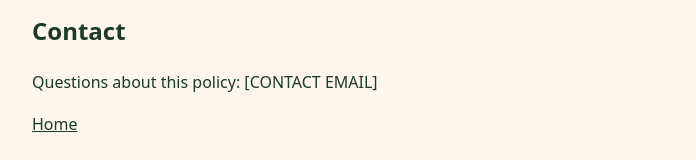
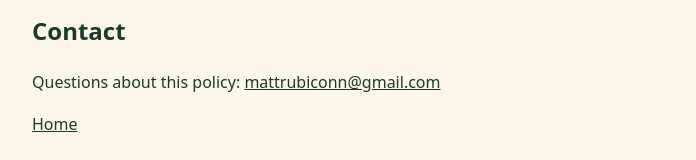
Before and after one commit to MattyJames1/simplyglutenfree-site, a plain HTML site: page privacy.html in a window 1280 px wide. Shown: the part 712-872 px from the top of the page, without its empty margins (288-984 px from the left). Drawn offline with Linux system fonts and the light colour scheme.

Commit message:
Add contact email to privacy policy

```diff
--- a/privacy.html
+++ b/privacy.html
@@ -36,7 +36,7 @@
     <a href="https://myaccount.google.com/permissions">Google Account permissions</a>.</p>
 
   <h2>Contact</h2>
-  <p>Questions about this policy: [CONTACT EMAIL]</p>
+  <p>Questions about this policy: <a href="mailto:mattrubiconn@gmail.com">mattrubiconn@gmail.com</a></p>
 
   <p><a href="index.html">Home</a></p>
 </body>
```
